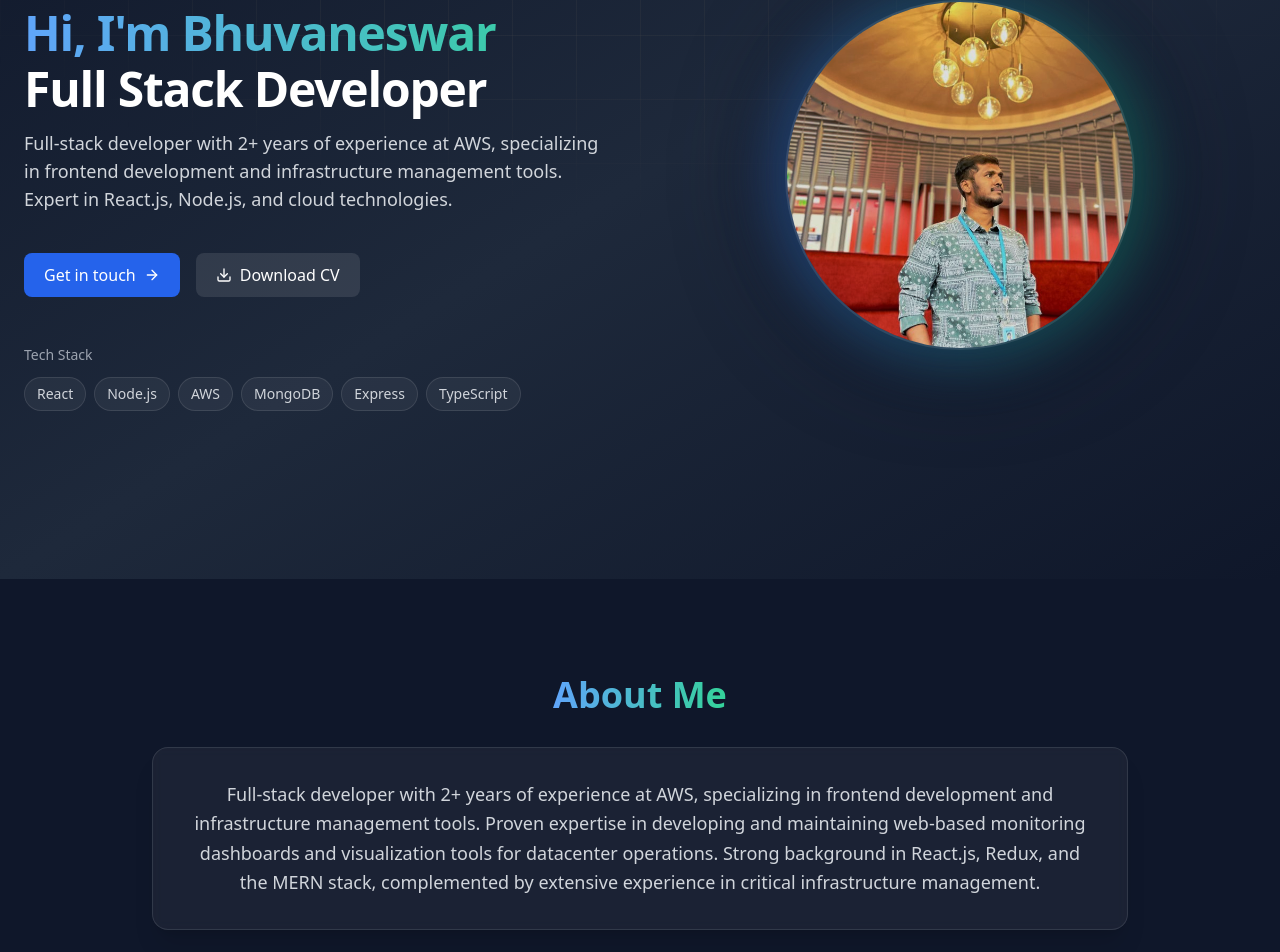
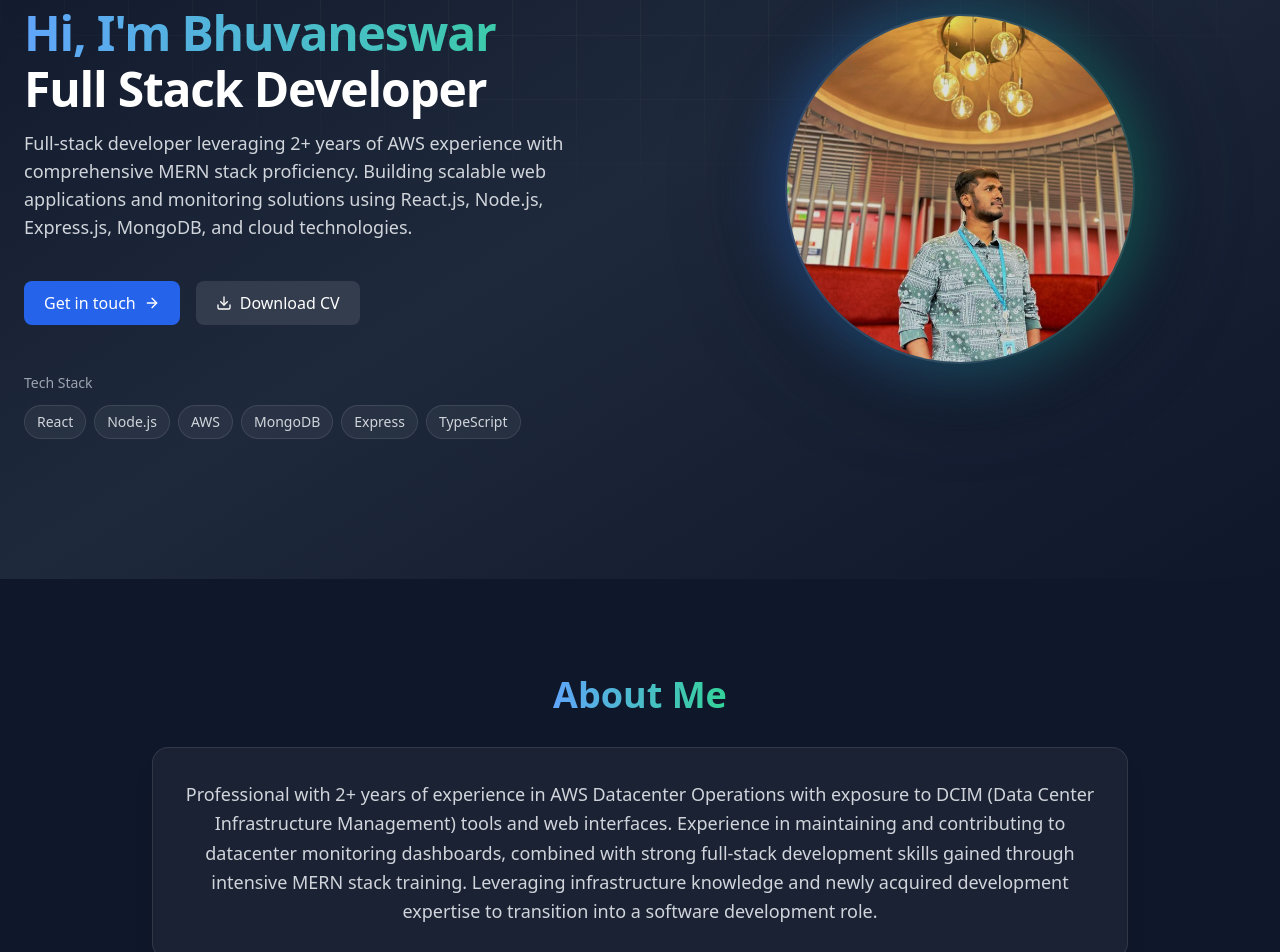
Before and after one commit to Bhuvaneswar56/Portfolio, a React (Vite) app: page / in a window 1280 px wide. Shown: the part 294-1246 px from the top of the page. Built offline with nearby package versions, Linux system fonts and the light colour scheme.

Commit message:
latest edits

```diff
--- a/src/components/About.jsx
+++ b/src/components/About.jsx
@@ -11,10 +11,11 @@ function About() {
         </h2>
         <div className="bg-white/5 backdrop-blur-sm rounded-2xl p-8 border border-white/10 shadow-xl">
           <p className="text-lg text-gray-300 leading-relaxed">
-            Full-stack developer with 2+ years of experience at AWS, specializing in frontend development
-            and infrastructure management tools. Proven expertise in developing and maintaining web-based monitoring
-            dashboards and visualization tools for datacenter operations. Strong background in React.js, Redux, and the
-            MERN stack, complemented by extensive experience in critical infrastructure management.
+            Professional with 2+ years of experience in AWS Datacenter Operations with exposure to DCIM (Data Center
+            Infrastructure Management) tools and web interfaces. Experience in maintaining and contributing to
+            datacenter monitoring dashboards, combined with strong full-stack development skills gained through
+            intensive MERN stack training. Leveraging infrastructure knowledge and newly acquired development
+            expertise to transition into a software development role.
           </p>
         </div>
       </div>
--- a/src/components/Experience.jsx
+++ b/src/components/Experience.jsx
@@ -7,30 +7,67 @@ function Experience() {
       title: 'Data Center Engineering Operations',
       company: 'Amazon Web Services (AWS)',
       duration: 'Aug 2022 - Apr 2024',
-      keyContributions: [
-        'Developed and maintained frontend components for datacenter infrastructure monitoring dashboard using React.js and Redux, improving operational visibility by 40%',
-        'Implemented interactive rack visualization interface using JavaScript and CSS, enabling real-time monitoring of server status and resource utilization',
-        'Created responsive maintenance scheduling interface with React.js, streamlining the change management process',
-        'Built real-time alert notification system frontend, reducing response time to critical events by 30%',
+      sections: [
+        {
+          title: 'DCIM & Technical Systems',
+          contributions: [
+            'Contributed to DCIM tool implementation for infrastructure monitoring',
+            'Assisted in developing and maintaining web-based dashboards for facility monitoring',
+            'Created and updated technical documentation and wikis using web technologies',
+            'Collaborated with technical teams on monitoring system improvements',
+            'Helped streamline data visualization for operational metrics'
+          ]
+        },
+        {
+          title: 'Infrastructure Operations',
+          contributions: [
             'Led cross-functional teams in implementing infrastructure improvements, ensuring zero-downtime deployments',
             'Managed critical facility operations with focus on high availability and security standards',
-        'Developed and maintained technical documentation for operational procedures'
+            'Developed and maintained technical documentation for operational procedures',
+            'Coordinated with vendors and internal teams for seamless infrastructure updates'
+          ]
+        }
       ],
       technologies: [
-        'React.js', 'Redux', 'JavaScript', 'Node.js', 'Express.js', 'MongoDB', 'Docker', 'AWS', 'Linux'
+        'DCIM Tools', 'Web Technologies', 'Documentation', 'Infrastructure Monitoring', 'Security Protocols'
       ]
     },
     {
       title: 'Data Center Engineering Operations Intern',
       company: 'Amazon Web Services (AWS)',
       duration: 'Feb 2022 - Jul 2022',
-      keyContributions: [
+      sections: [
+        {
+          title: 'Key Contributions',
+          contributions: [
             'Assisted in developing user interfaces for internal tools using JavaScript',
             'Contributed to documentation and standard operating procedures',
             'Participated in infrastructure monitoring and maintenance activities'
+          ]
+        }
       ],
       technologies: [
-        'JavaScript', 'HTML', 'CSS', 'Documentation', 'Infrastructure Monitoring'
+        'JavaScript', 'Documentation', 'Infrastructure Monitoring', 'Internal Tools'
+      ]
+    },
+    {
+      title: 'Full Stack MERN Development Bootcamp',
+      company: 'Intensive Training Program',
+      duration: 'July 2024 - Nov 2024',
+      sections: [
+        {
+          title: 'Key Contributions',
+          contributions: [
+            'Built scalable e-commerce platform with complete user authentication and payment integration',
+            'Developed GitHub repository analytics dashboard with real-time search capabilities',
+            'Created social media application featuring real-time updates and content management',
+            'Mastered full-stack development including frontend, backend, and DevOps technologies',
+            'Implemented responsive design patterns and modern UI/UX principles'
+          ]
+        }
+      ],
+      technologies: [
+        'React.js', 'Redux', 'Node.js', 'Express.js', 'MongoDB', 'REST APIs', 'Socket.io', 'Tailwind CSS'
       ]
     }
   ];
@@ -63,11 +100,12 @@ function Experience() {
                   </div>
                 </div>
 
-                {/* Key Contributions */}
-                <div className="mb-6">
-                  <h4 className="text-lg font-semibold text-white mb-4">Key Contributions</h4>
+                {/* Sections with Contributions */}
+                {exp.sections.map((section, sectionIndex) => (
+                  <div key={sectionIndex} className="mb-6">
+                    <h4 className="text-lg font-semibold text-white mb-4">{section.title}</h4>
                     <ul className="space-y-3">
-                    {exp.keyContributions.map((contribution, idx) => (
+                      {section.contributions.map((contribution, idx) => (
                         <li key={idx} className="flex items-start gap-3 text-gray-300">
                           <CircleDot className="w-4 h-4 mt-1 flex-shrink-0 text-blue-400" />
                           <span>{contribution}</span>
@@ -75,6 +113,7 @@ function Experience() {
                       ))}
                     </ul>
                   </div>
+                ))}
 
                 {/* Technologies */}
                 <div>
--- a/src/components/Home.jsx
+++ b/src/components/Home.jsx
@@ -36,8 +36,7 @@ function Home() {
               </h1>
 
               <p className="text-base lg:text-lg text-gray-300">
-                Full-stack developer with 2+ years of experience at AWS, specializing in frontend development
-                and infrastructure management tools. Expert in React.js, Node.js, and cloud technologies.
+              Full-stack developer leveraging 2+ years of AWS experience with comprehensive MERN stack proficiency. Building scalable web applications and monitoring solutions using React.js, Node.js, Express.js, MongoDB, and cloud technologies.
               </p>
             </div>
 
```
Lines whose indentation alone changed are shown as unchanged.
